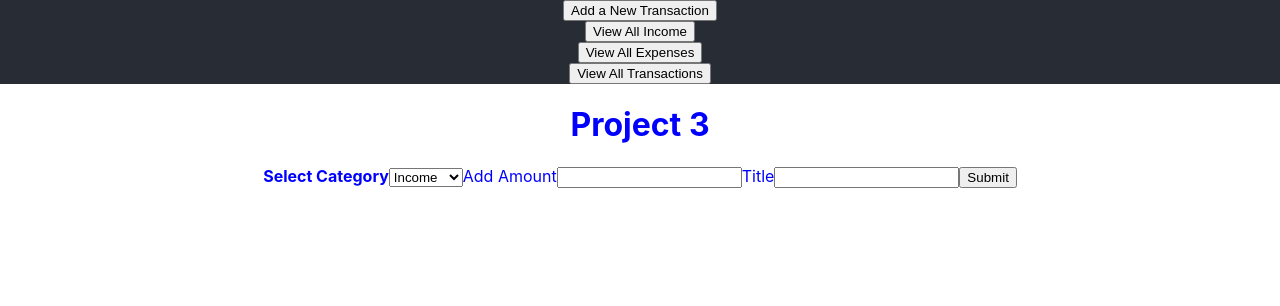
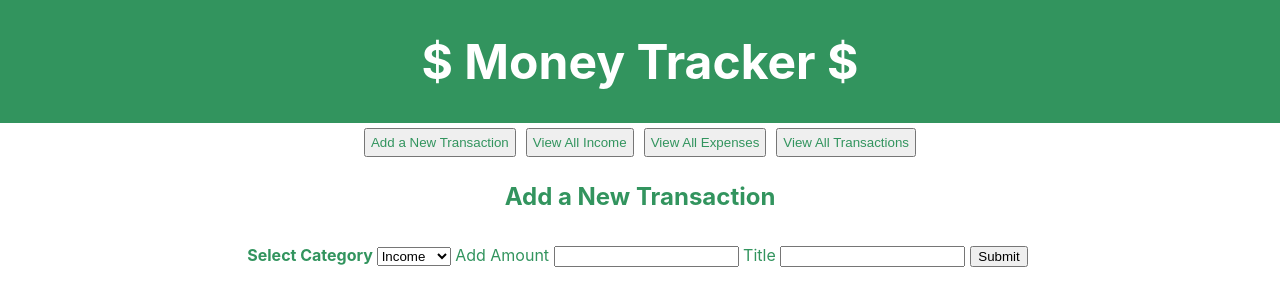
Before and after one commit to bettyreaney/project-3-frontend, a React (Create React App) app: page / in a window 1280 px wide. Both pictures are taken after a click on the button "Add a New Transaction". Shown: the top 306 px of the page. Built offline with nearby package versions, Linux system fonts and the light colour scheme.

Commit message:
adds styling

```diff
--- a/src/App.css
+++ b/src/App.css
@@ -1,13 +1,22 @@
 .App {
   text-align: center;
+  background-color: white;
 }
 
 .App-header {
-  background-color: #282c34;
+  background-color: #32945e;
+  width: 100%;
   display: flex;
   flex-direction: column;
   align-items: center;
   justify-content: center;
-  font-size: calc(10px + 2vmin);
+  font-size: calc(8px + 2vmin);
   color: white;
+  box-shadow: darkgray 50px;
 }
+
+#new, #income, #expense, #all {
+  color: #32945e;
+  padding: 5px;
+  margin: 5px;
+}
--- a/src/App.js
+++ b/src/App.js
@@ -40,13 +40,14 @@ function App() {
   return (
     <div className="App">
       <header className="App-header">
+        <h1>$ Money Tracker $</h1>
+      </header>
 
       <button id="new" onClick={evt => handleRender(evt)}>Add a New Transaction</button>
       <button id="income" onClick={evt => handleRender(evt)}>View All Income</button>
       <button id="expense" onClick={evt => handleRender(evt)}>View All Expenses</button>
       <button id="all" onClick={evt => handleRender(evt)}>View All Transactions</button>
 
-      </header>
       {createNew === true ?
       <CreateMoney />
     : null}
--- a/src/components/AllIncome/AllIncome.css
+++ b/src/components/AllIncome/AllIncome.css
@@ -0,0 +1,6 @@
+
+#newTransaction {
+    color: #32945e;
+    padding: 5px;
+    margin: 5px;
+}
--- a/src/components/CreateMoney/CreateMoney.css
+++ b/src/components/CreateMoney/CreateMoney.css
@@ -1,3 +1,6 @@
+h2 {
+    color: #32945e;
+}
 
 .CreateMoney {
     display: flex;
@@ -5,3 +8,7 @@
     justify-content: center;
     color: blue;
 }
+
+#submit {
+    margin: 5px;
+}
--- a/src/components/CreateMoney/CreateMoney.js
+++ b/src/components/CreateMoney/CreateMoney.js
@@ -44,24 +44,24 @@ function CreateMoney() {
   return (
     <div className="CreateMoney">
       <header className="CreateMoneyHeader">
-        <h1>Project 3</h1>
+        <h2>Add a New Transaction</h2>
       </header>
 
-      <form onSubmit={evt => handleSubmit(evt) } >
+      <form id="newTransaction" onSubmit={evt => handleSubmit(evt) } >
 
-          <strong>Select Category</strong>
+          <strong> Select Category </strong>
           <select name="category" id="category" value={category} onChange={handleChange}>
             <option value="income">Income</option>
             <option value="expense">Expense</option>
           </select>
 
-          <label htmlFor="addAmount">Add Amount</label>
+          <label htmlFor="addAmount"> Add Amount </label>
           <input type="text" name="addAmount" id="addAmount" onChange={handleChange} />
 
-          <label htmlFor="title">Title</label>
+          <label htmlFor="title"> Title </label>
           <input type="text" name="title" id="title" onChange={handleChange} />
 
-          <input type="submit" />
+          <input id="submit" type="submit" />
 
         </form>
 
```
